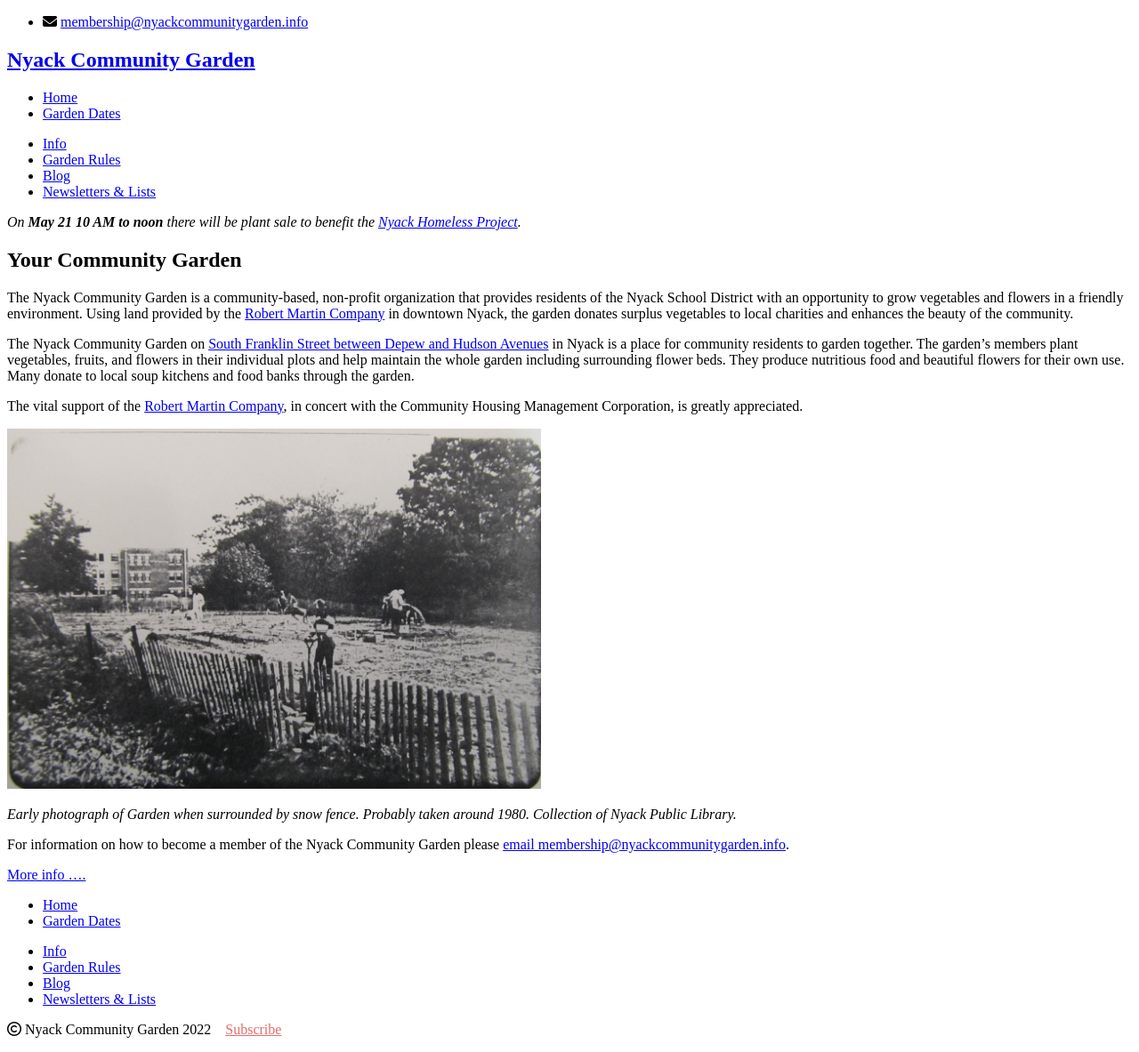
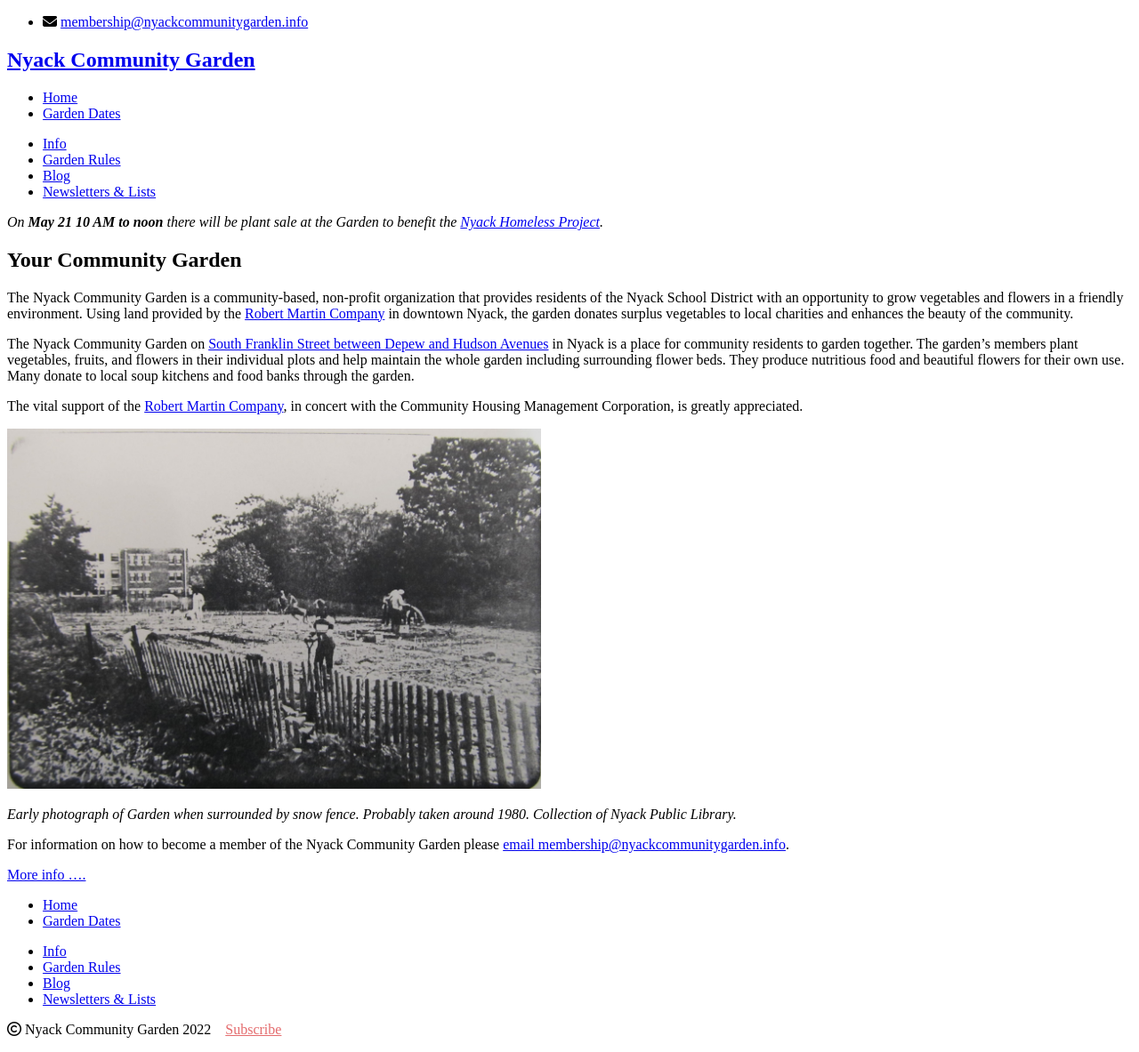
Before and after one commit to bosborne/nyackcommunitygarden, a Jekyll site: the page built from index.md, in a window 1280 px wide. Shown: the whole page at 89% size. Built offline with Jekyll 4.4.1, drawn with Linux system fonts in a browser that asks for light colours; nearby versions of some CDN libraries; library files that are not in the unit come from our copies.

Commit message:
Update plant sale info

```diff
--- a/_layouts/default.html
+++ b/_layouts/default.html
@@ -22,7 +22,7 @@
       <div class="bannerbox">
         <p>
           <i>
-            On <b>May 21 10 AM to noon</b> there will be plant sale to benefit the <a href="https://www.nyackhp.org/">Nyack Homeless Project</a>.
+            On <b>May 21 10 AM to noon</b> there will be plant sale at the Garden to benefit the <a href="https://www.nyackhp.org/">Nyack Homeless Project</a>.
           </i>
         </p>
       </div>
```
